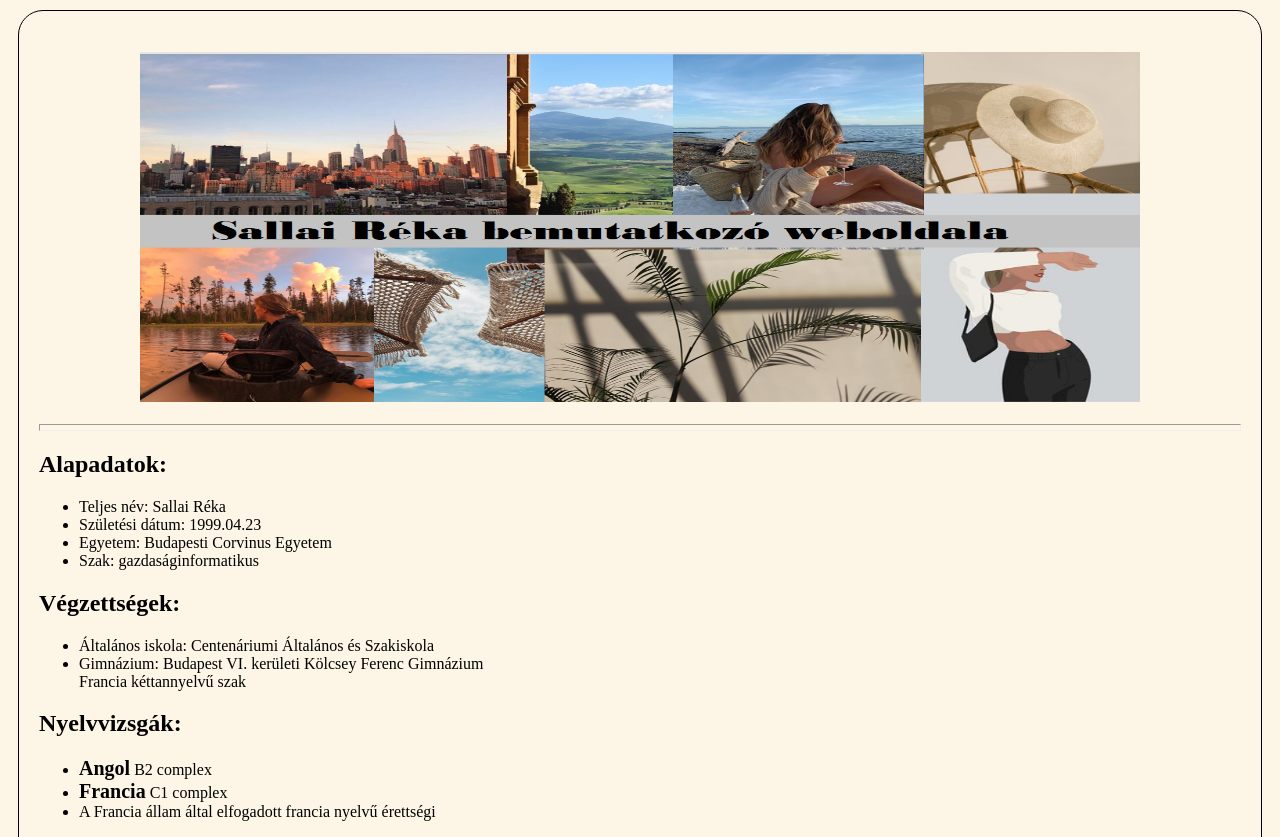
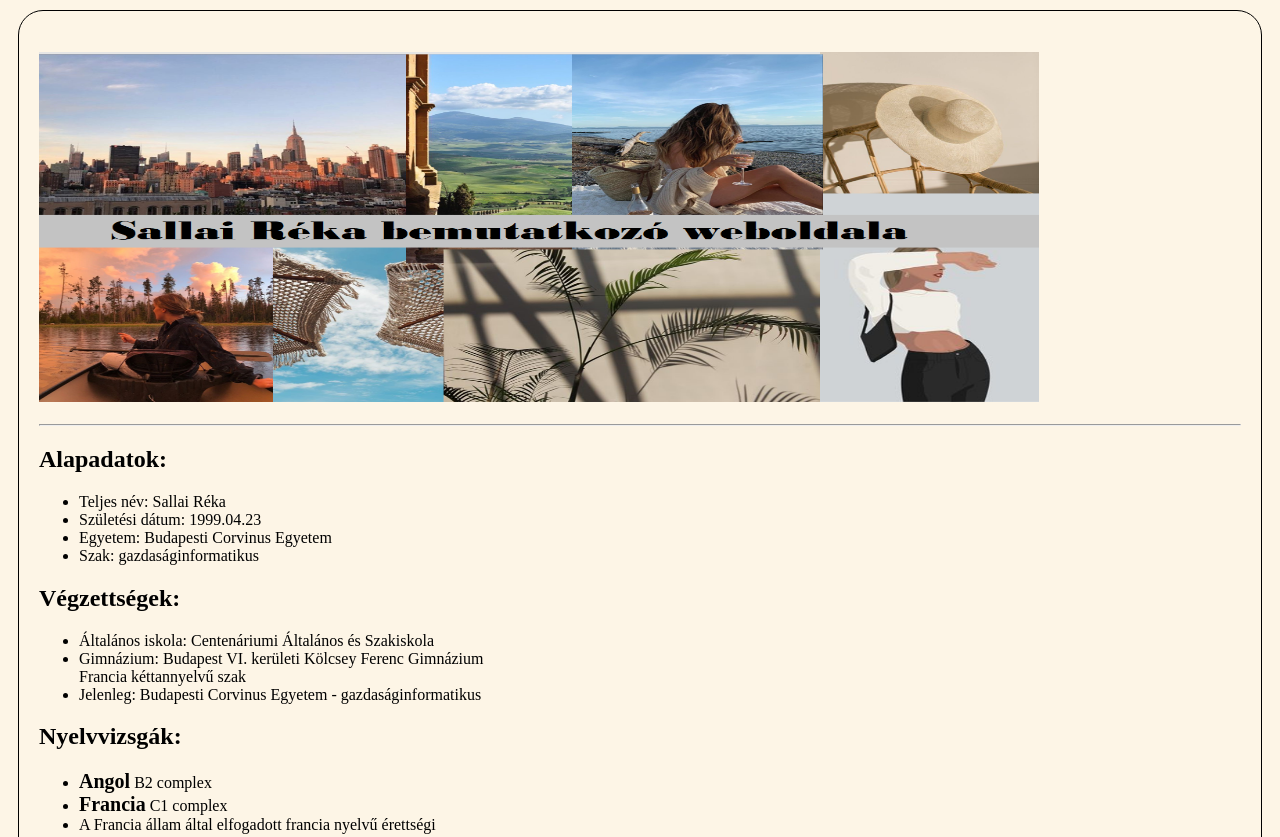
Before and after one commit to corvinus-i18spg/HajosTeszt, a plain HTML site: page HajósTeszt/wwwroot/cv.html in a window 1280 px wide. Shown: the top 837 px of the page. Drawn offline with Linux system fonts and the light colour scheme.

Commit message:
commit all

```diff
--- a/HajósTeszt/wwwroot/cv.css
+++ b/HajósTeszt/wwwroot/cv.css
@@ -34,13 +34,10 @@ body {
 
 img {
     display: block;
-    margin: auto;
+    text-align:right;
 }
 
-hr{
-    height:5px;
-    color:black;
-}
+hr,
 #2{
     height:5px;
     color:black;
--- a/HajósTeszt/wwwroot/cv.html
+++ b/HajósTeszt/wwwroot/cv.html
@@ -23,6 +23,7 @@
             <ul>
                 <li>Általános iskola: Centenáriumi Általános és Szakiskola</li>
                 <li>Gimnázium: Budapest VI. kerületi Kölcsey Ferenc Gimnázium<br>Francia kéttannyelvű szak</li>
+                <li>Jelenleg: Budapesti Corvinus Egyetem - gazdaságinformatikus</li>
             </ul>
         </p>
         <p>
```
